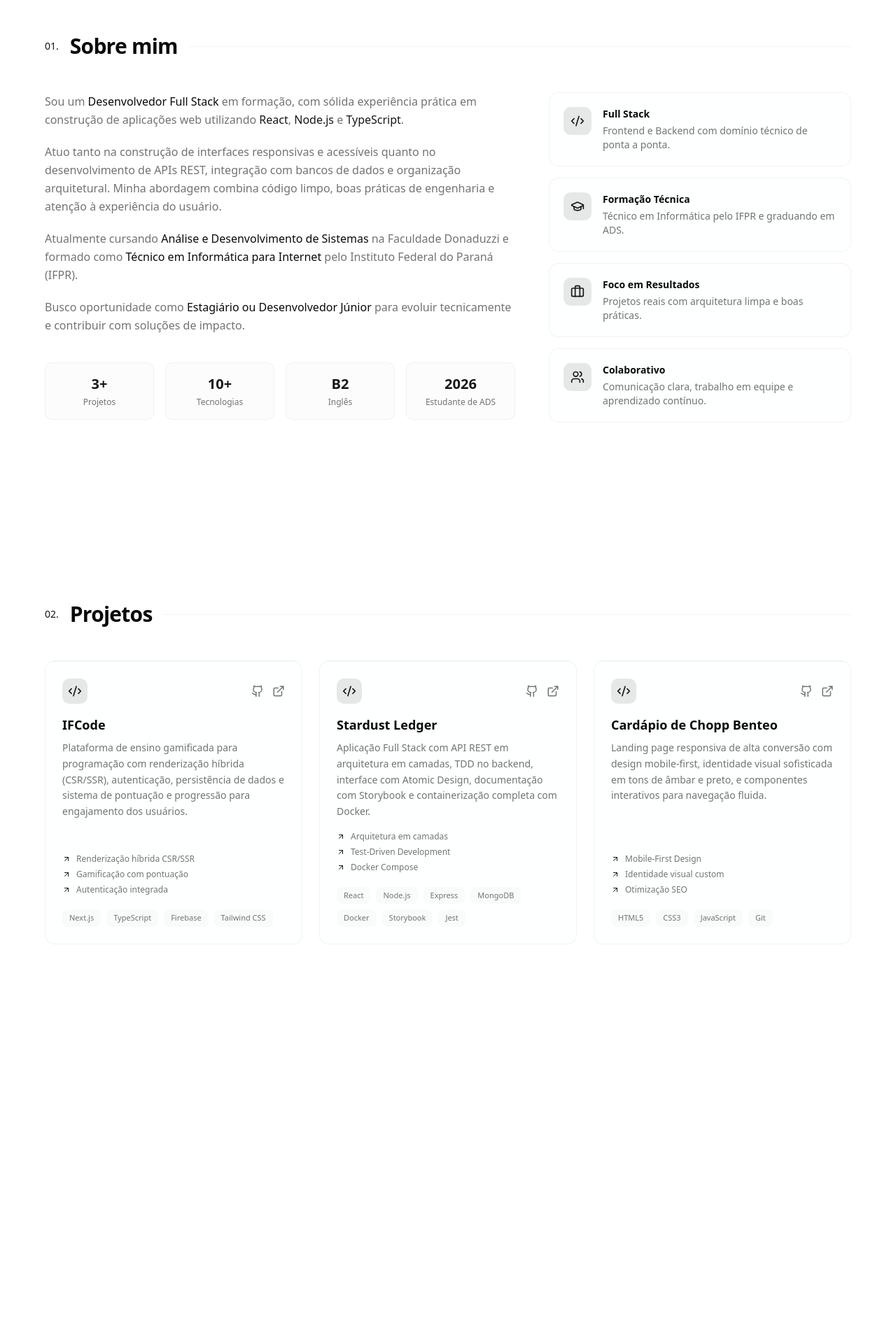
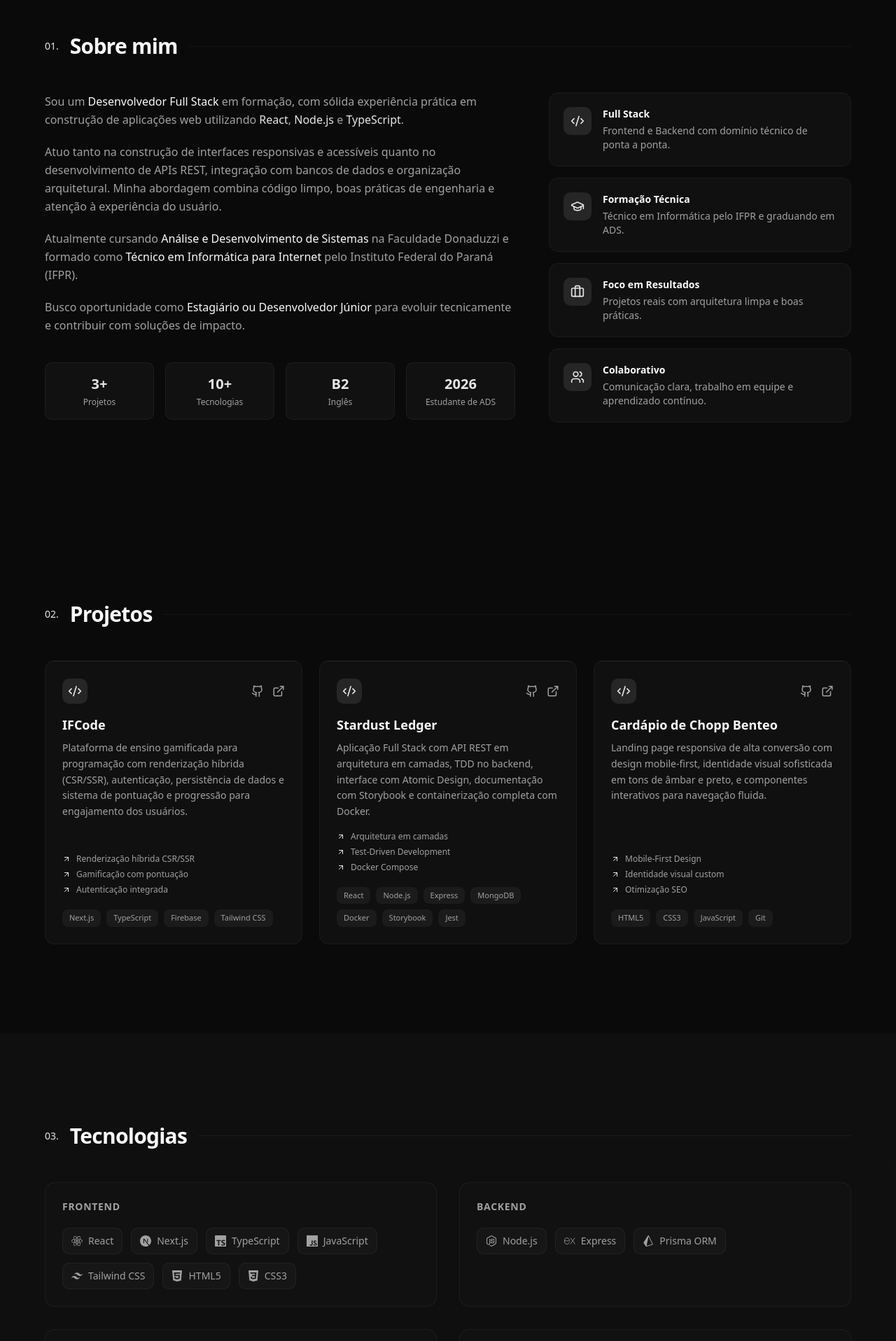
Before and after one commit to HenriqueSagawa/portfolio, a Next.js app: page / in a window 1280 px wide. Shown: the part 880-2797 px from the top of the page at 70% size. Before the commit the page ends 2358 px from the top, so only its background shows below. Built offline with nearby package versions, Linux system fonts and the light colour scheme.

Commit message:
add technologies component

```diff
--- a/app/layout.tsx
+++ b/app/layout.tsx
@@ -49,11 +49,16 @@ export default function RootLayout({
   return (
     <html
       lang="pt-BR"
-      className={`${inter.variable} ${jetbrainsMono.variable}`}
+      className={`${inter.variable} ${jetbrainsMono.variable} dark`}
       suppressHydrationWarning
 >
       <body className="font-sans antialiased">
-        <ThemeProvider>
+        <ThemeProvider
+          attribute="class"
+          defaultTheme="dark"
+          enableSystem={false}
+          disableTransitionOnChange
+        >
           {children}
           <Analytics />
         </ThemeProvider>
--- a/app/page.tsx
+++ b/app/page.tsx
@@ -2,6 +2,7 @@ import { Hero } from "@/components/hero";
 import { Header } from "@/components/header";
 import { About } from "@/components/about";
 import { Projects } from "@/components/projects";
+import { Technologies } from "@/components/technologies";
 
 export default function Home() {
   return (
@@ -11,6 +12,7 @@ export default function Home() {
         <Hero />
         <About />
         <Projects />
+        <Technologies />
       </main>
     </div>
   );
--- /dev/null
+++ b/components/technologies.tsx
@@ -0,0 +1,212 @@
+"use client";
+
+import React from "react";
+import { useScrollAnimation } from "@/hooks/use-scroll-animation";
+
+import { FaReact, FaNodeJs, FaGitAlt, FaLinux } from "react-icons/fa";
+import { BiLogoPostgresql } from "react-icons/bi";
+
+import {
+  SiNextdotjs,
+  SiTypescript,
+  SiJavascript,
+  SiTailwindcss,
+  SiHtml5,
+  SiCss3,
+  SiExpress,
+  SiPrisma,
+  SiMysql,
+  SiMongodb,
+  SiFirebase,
+  SiSupabase,
+  SiDocker,
+  SiVercel,
+  SiFigma,
+  SiPostman
+} from "react-icons/si";
+
+interface TechItem {
+  name: string;
+  category: string;
+}
+
+const categories: { title: string; items: TechItem[] }[] = [
+  {
+    title: "Frontend",
+    items: [
+      { name: "React", category: "frontend" },
+      { name: "Next.js", category: "frontend" },
+      { name: "TypeScript", category: "frontend" },
+      { name: "JavaScript", category: "frontend" },
+      { name: "Tailwind CSS", category: "frontend" },
+      { name: "HTML5", category: "frontend" },
+      { name: "CSS3", category: "frontend" },
+    ],
+  },
+  {
+    title: "Backend",
+    items: [
+      { name: "Node.js", category: "backend" },
+      { name: "Express", category: "backend" },
+      { name: "Prisma ORM", category: "backend" },
+    ],
+  },
+  {
+    title: "Banco de Dados",
+    items: [
+      { name: "PostgreSQL", category: "database" },
+      { name: "MySQL", category: "database" },
+      { name: "MongoDB", category: "database" },
+      { name: "Firebase", category: "database" },
+      { name: "Supabase", category: "database" },
+    ],
+  },
+  {
+    title: "DevOps e Ferramentas",
+    items: [
+      { name: "Docker", category: "devops" },
+      { name: "Git", category: "devops" },
+      { name: "Vercel", category: "devops" },
+      { name: "Linux", category: "devops" },
+      { name: "Figma", category: "devops" },
+      { name: "Postman", category: "devops" },
+    ],
+  },
+];
+
+const techIcons: Record<string, React.ComponentType<{ className?: string }>> = {
+  React: FaReact,
+  "Next.js": SiNextdotjs,
+  TypeScript: SiTypescript,
+  JavaScript: SiJavascript,
+  "Tailwind CSS": SiTailwindcss,
+  HTML5: SiHtml5,
+  CSS3: SiCss3,
+  "Node.js": FaNodeJs,
+  Express: SiExpress,
+  "Prisma ORM": SiPrisma,
+  PostgreSQL: BiLogoPostgresql,
+  MySQL: SiMysql,
+  MongoDB: SiMongodb,
+  Firebase: SiFirebase,
+  Supabase: SiSupabase,
+  Docker: SiDocker,
+  Git: FaGitAlt,
+  Vercel: SiVercel,
+  Linux: FaLinux,
+  Figma: SiFigma,
+  Postman: SiPostman,
+};
+
+const techColors: Record<string, string> = {
+  React: "#61DAFB",
+  "Next.js": "#000000",
+  TypeScript: "#3178C6",
+  JavaScript: "#F7DF1E",
+  "Tailwind CSS": "#06B6D4",
+  HTML5: "#E34F26",
+  CSS3: "#1572B6",
+  "Node.js": "#339933",
+  Express: "#000000",
+  "Prisma ORM": "#2D3748",
+  PostgreSQL: "#336791",
+  MySQL: "#4479A1",
+  MongoDB: "#47A248",
+  Firebase: "#FFCA28",
+  Supabase: "#3ECF8E",
+  Docker: "#2496ED",
+  Git: "#F05032",
+  Vercel: "#000000",
+  Linux: "#FFFF",
+  Figma: "#F24E1E",
+  Postman: "#FF6C37",
+};
+
+export function Technologies() {
+  const { ref, isVisible } = useScrollAnimation(0.1);
+
+  return (
+    <section id="tecnologias" className="relative px-6 py-24 md:py-32">
+      {/* Subtle background accent */}
+      <div className="pointer-events-none absolute inset-0 bg-secondary/20" />
+
+      <div
+        ref={ref}
+        className="relative mx-auto max-w-6xl"
+        style={{
+          opacity: isVisible ? 1 : 0,
+          transform: isVisible ? "translateY(0)" : "translateY(30px)",
+          transition: "all 0.8s cubic-bezier(0.16, 1, 0.3, 1)",
+        }}
+      >
+        <div className="mb-12 flex items-center gap-4">
+          <span className="font-mono text-sm text-primary">03.</span>
+          <h2 className="text-2xl font-bold tracking-tight md:text-3xl">
+            Tecnologias
+          </h2>
+          <div className="hidden h-px flex-1 bg-border/50 md:block" />
+        </div>
+
+        <div className="grid gap-8 sm:grid-cols-2">
+          {categories.map((category, catIdx) => (
+            <div
+              key={category.title}
+              className="rounded-xl border border-border/50 bg-card/30 p-6"
+              style={{
+                opacity: isVisible ? 1 : 0,
+                transform: isVisible ? "translateY(0)" : "translateY(20px)",
+                transition: `all 0.6s cubic-bezier(0.16, 1, 0.3, 1) ${catIdx * 0.15 + 0.2}s`,
+              }}
+            >
+              <h3 className="mb-5 text-sm font-semibold uppercase tracking-wider text-muted-foreground">
+                {category.title}
+              </h3>
+              <div className="flex flex-wrap gap-3">
+                {category.items.map((tech, techIdx) => {
+                  const IconComponent = techIcons[tech.name];
+                  const techColor = techColors[tech.name];
+                  return (
+                    <div
+                      key={tech.name}
+                      className="group flex cursor-default items-center gap-2 rounded-lg border border-border/50 bg-secondary/30 px-3 py-2 transition-all duration-300 hover:border-primary/30 hover:bg-primary/10 hover:scale-105"
+                      style={{
+                        opacity: isVisible ? 1 : 0,
+                        transition: `all 0.4s cubic-bezier(0.16, 1, 0.3, 1) ${catIdx * 0.15 + techIdx * 0.05 + 0.3}s`,
+                        "--tech-color": techColor || "currentColor",
+                      } as React.CSSProperties & { "--tech-color"?: string }}
+                    >
+                      <style dangerouslySetInnerHTML={{
+                        __html: `
+                          .group:hover [data-tech-icon="${tech.name}"] svg,
+                          .group:hover [data-tech-icon="${tech.name}"] {
+                            color: var(--tech-color) !important;
+                          }
+                        `
+                      }} />
+                      <span
+                        className="text-sm transition-all duration-300 group-hover:scale-110"
+                        data-tech-icon={tech.name}
+                        style={{ color: "inherit" }}
+                      >
+                        {IconComponent ? (
+                          <IconComponent
+                            className="h-4 w-4 transition-colors duration-300 text-muted-foreground"
+                          />
+                        ) : (
+                          "•"
+                        )}
+                      </span>
+                      <span className="text-sm text-muted-foreground transition-colors group-hover:text-foreground">
+                        {tech.name}
+                      </span>
+                    </div>
+                  );
+                })}
+              </div>
+            </div>
+          ))}
+        </div>
+      </div>
+    </section>
+  );
+}
--- a/package.json
+++ b/package.json
@@ -18,6 +18,7 @@
     "radix-ui": "^1.4.3",
     "react": "19.2.3",
     "react-dom": "19.2.3",
+    "react-icons": "^5.5.0",
     "tailwind-merge": "^3.5.0"
   },
   "devDependencies": {
```
Also changed, not shown: 1 other file (tests, documents, lock files or other folders).
